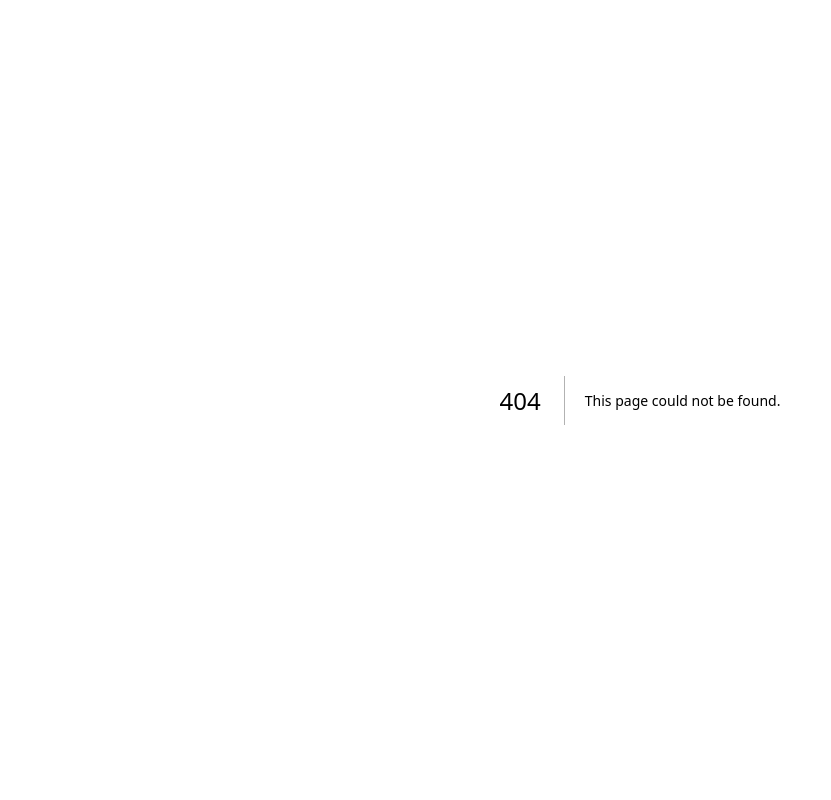
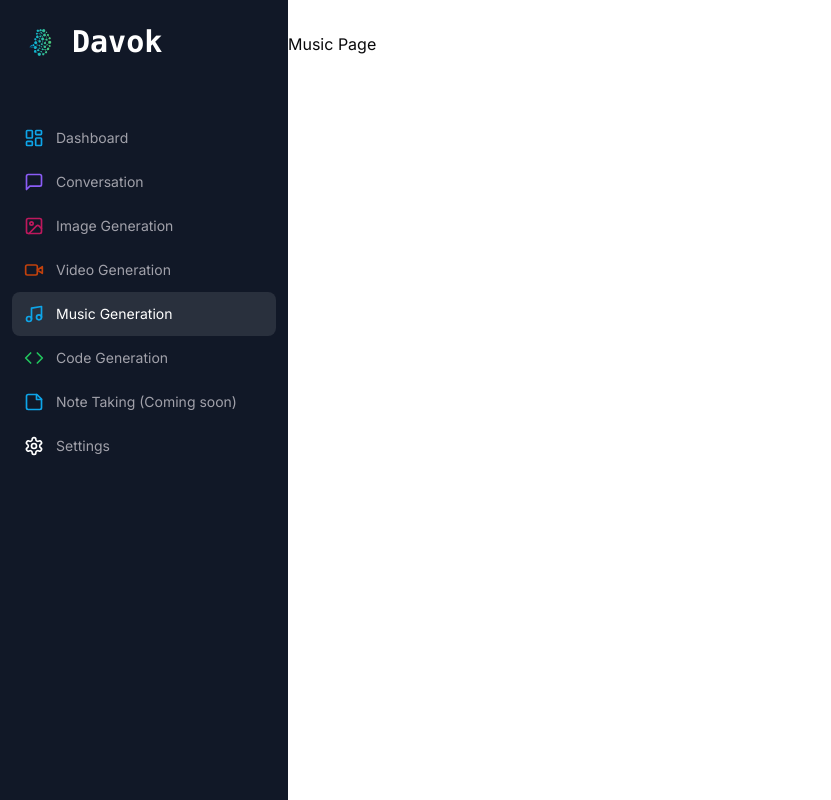
Before and after one commit to OkolieOKS234/Brilliant-Ai, a Next.js app: page /music in a window 1280 px wide. Before the commit this address had no page. Shown: the whole page, without its empty margins (0-831 px from the left). Built offline with nearby package versions, Linux system fonts and the light colour scheme.

Commit message:
added the music page

```diff
--- /dev/null
+++ b/app/(dashboard)/(routes)/music/page.tsx
@@ -0,0 +1,11 @@
+import React from 'react'
+
+const Musicpage = () => {
+  return (
+    <div>
+      Music Page
+    </div>
+  )
+}
+
+export default Musicpage
```
